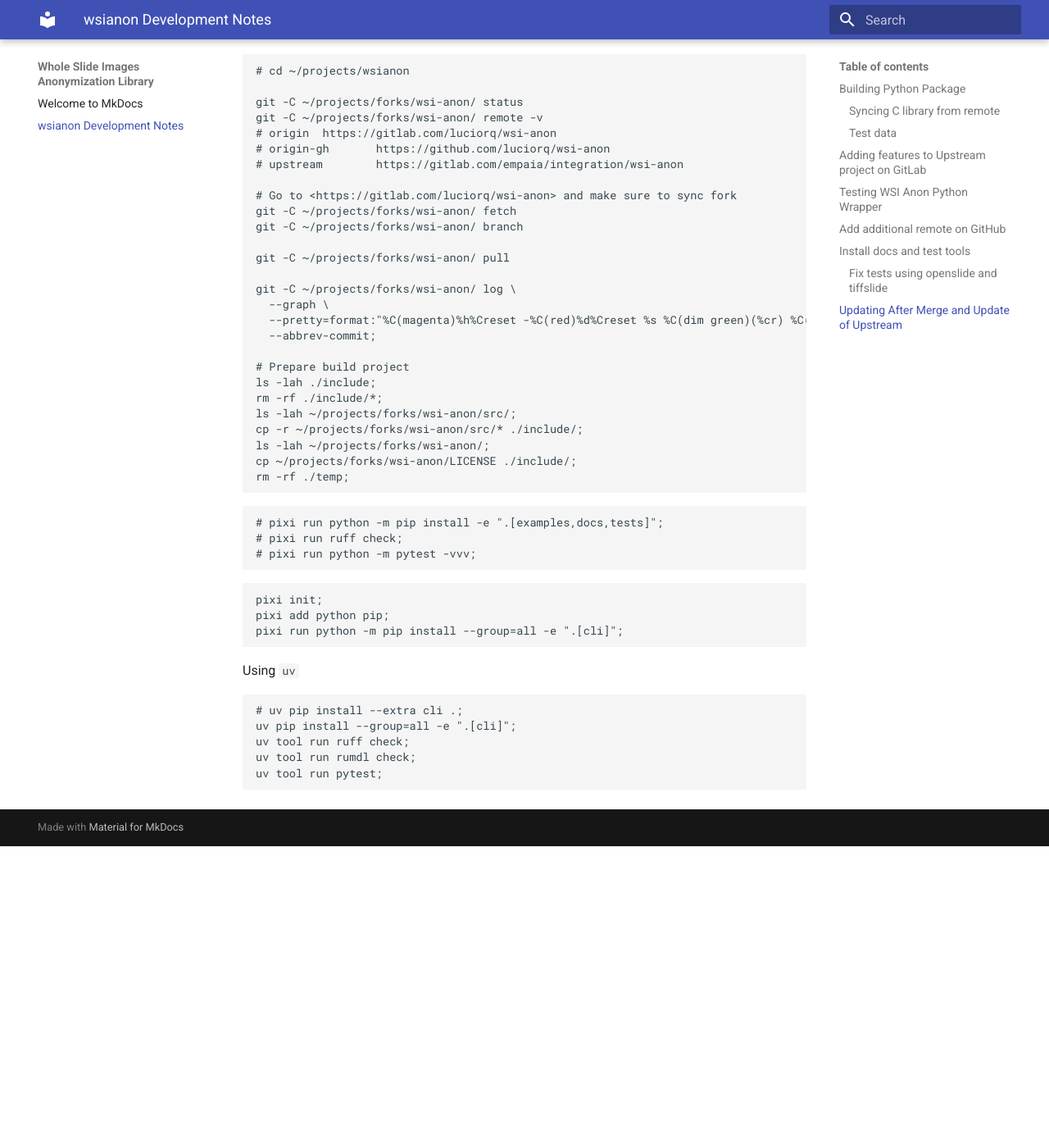
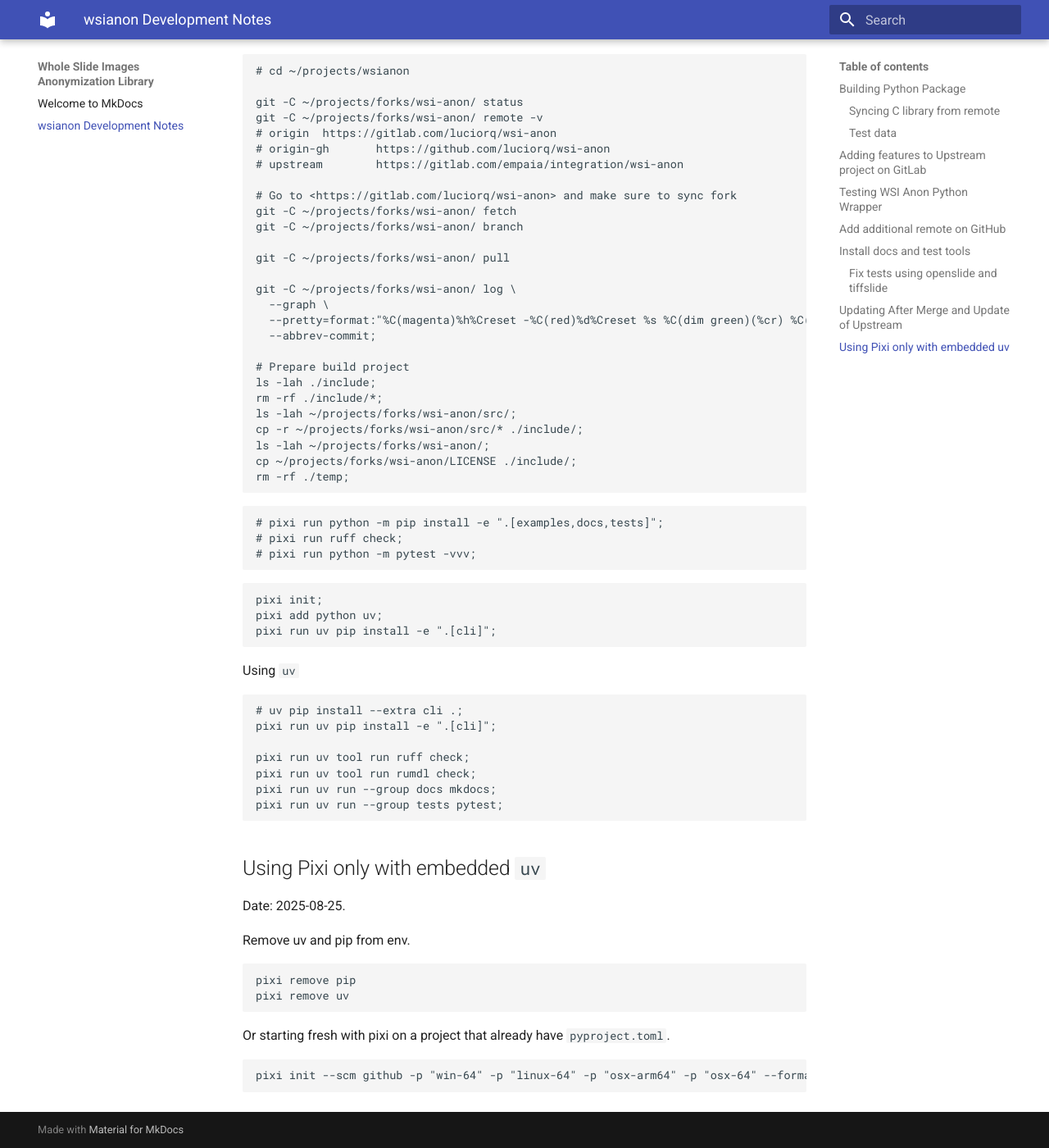
Before and after one commit to luciorq/wsianon, an MkDocs documentation site: the page built from docs/DEVELOPMENT.md, in a window 1280 px wide and 1400 px high, scrolled down 2571 px. Shown: the whole window at 82% size. Built offline with MkDocs 1.6.1 and Material for MkDocs 9.7.7, drawn with Linux system fonts in a browser that asks for light colours; before the commit the page ends 3603 px from its top, so only the background shows below that.

````diff
--- a/docs/DEVELOPMENT.md
+++ b/docs/DEVELOPMENT.md
@@ -284,16 +284,35 @@
 
 ```bash
 pixi init;
-pixi add python pip;
-pixi run python -m pip install --group=all -e ".[cli]";
+pixi add python uv;
+pixi run uv pip install -e ".[cli]";
 ```
 
 Using `uv`
 
 ```bash
 # uv pip install --extra cli .;
-uv pip install --group=all -e ".[cli]";
-uv tool run ruff check;
-uv tool run rumdl check;
-uv tool run pytest;
+pixi run uv pip install -e ".[cli]";
+
+pixi run uv tool run ruff check;
+pixi run uv tool run rumdl check;
+pixi run uv run --group docs mkdocs;
+pixi run uv run --group tests pytest;
 ```
+
+## Using Pixi only with embedded `uv`
+
+Date: 2025-08-25.
+
+Remove uv and pip from env.
+
+```bash
+pixi remove pip
+pixi remove uv
+```
+
+Or starting fresh with pixi on a project that already have `pyproject.toml`.
+
+```bash
+pixi init --scm github -p "win-64" -p "linux-64" -p "osx-arm64" -p "osx-64" --format pyproject.toml -c conda-forge -vv
+```
--- a/src/wsianon/__about__.py
+++ b/src/wsianon/__about__.py
@@ -28,7 +28,7 @@
 commit_id: COMMIT_ID
 __commit_id__: COMMIT_ID
 
-__version__ = version = '0.1.dev38+ga68f2eeea.d20250822'
-__version_tuple__ = version_tuple = (0, 1, 'dev38', 'ga68f2eeea.d20250822')
+__version__ = version = '0.1.dev39+gf08158a62.d20250825'
+__version_tuple__ = version_tuple = (0, 1, 'dev39', 'gf08158a62.d20250825')
 
-__commit_id__ = commit_id = 'ga68f2eeea'
+__commit_id__ = commit_id = 'gf08158a62'
````
Also changed, not shown: pyproject.toml (+13 -20 lines), 1 other file.
